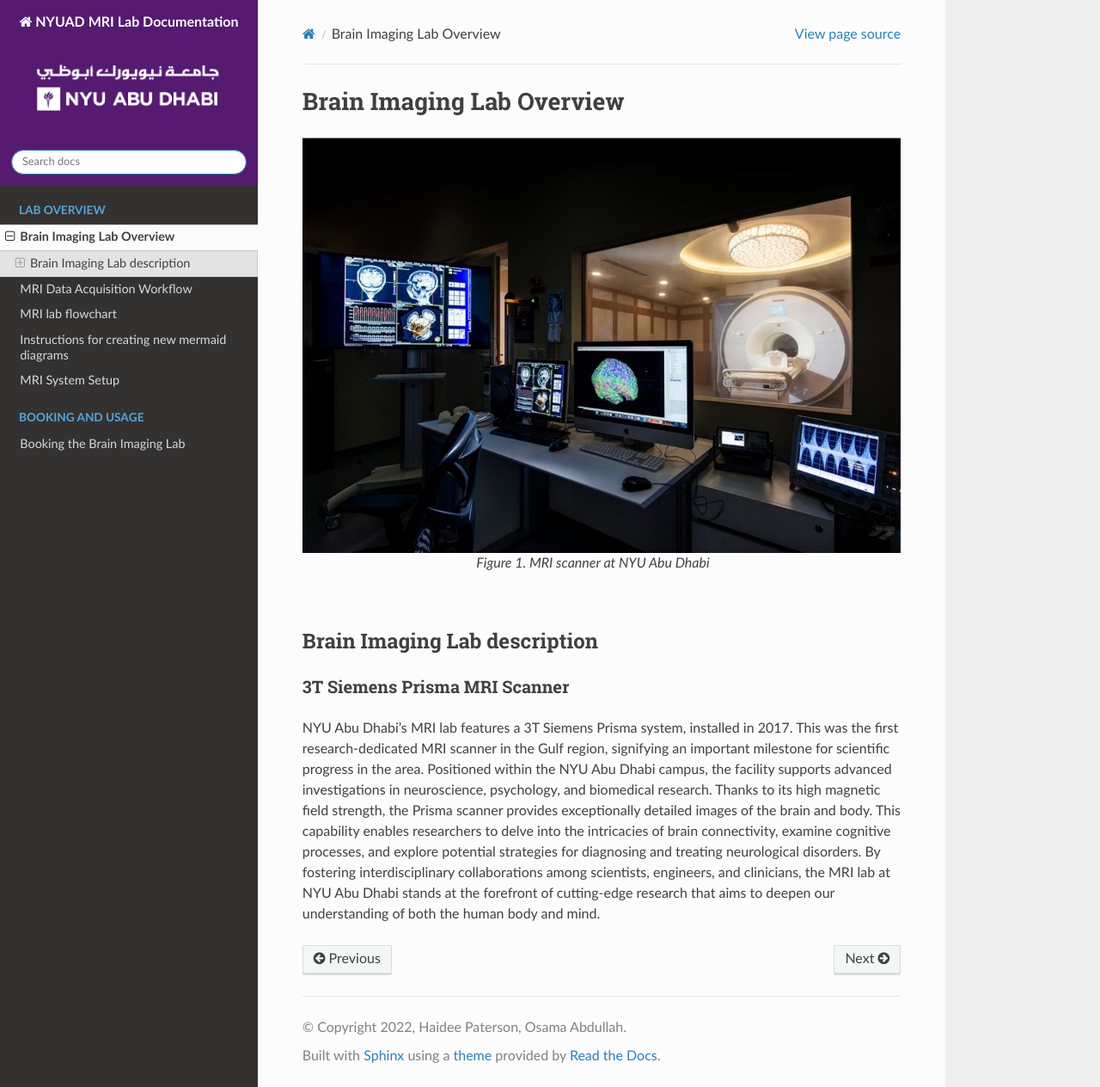
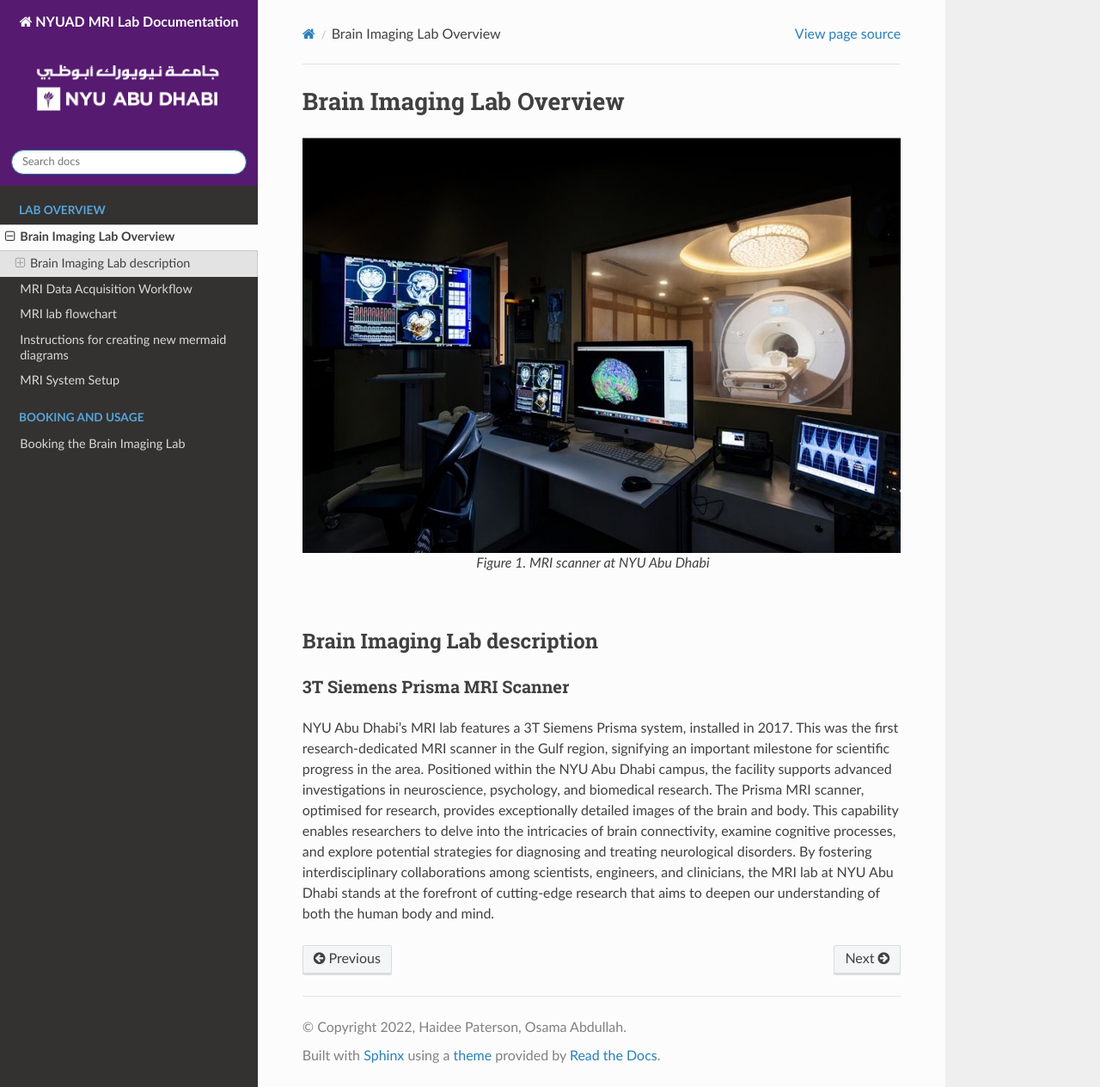
Before and after one commit to BioMedicalImaging-Core-NYUAD/brainimaging-lab-documentation, a Sphinx documentation site: the page built from docs/source/1-lab_overview/1-mri_lab_description.rst, in a window 1280 px wide and 1264 px high. Shown: the whole window at 86% size. Built offline with Sphinx 7.4.7 and the Read the Docs theme 3.1.0, drawn with Linux system fonts in a browser that asks for light colours.

```diff
--- a/docs/source/1-lab_overview/1-mri_lab_description.rst
+++ b/docs/source/1-lab_overview/1-mri_lab_description.rst
@@ -25,4 +25,4 @@
 3T Siemens Prisma MRI Scanner
 *****************************
 
-NYU Abu Dhabi’s MRI lab features a 3T Siemens Prisma system, installed in 2017. This was the first research-dedicated MRI scanner in the Gulf region, signifying an important milestone for scientific progress in the area. Positioned within the NYU Abu Dhabi campus, the facility supports advanced investigations in neuroscience, psychology, and biomedical research. Thanks to its high magnetic field strength, the Prisma scanner provides exceptionally detailed images of the brain and body. This capability enables researchers to delve into the intricacies of brain connectivity, examine cognitive processes, and explore potential strategies for diagnosing and treating neurological disorders. By fostering interdisciplinary collaborations among scientists, engineers, and clinicians, the MRI lab at NYU Abu Dhabi stands at the forefront of cutting-edge research that aims to deepen our understanding of both the human body and mind.
+NYU Abu Dhabi’s MRI lab features a 3T Siemens Prisma system, installed in 2017. This was the first research-dedicated MRI scanner in the Gulf region, signifying an important milestone for scientific progress in the area. Positioned within the NYU Abu Dhabi campus, the facility supports advanced investigations in neuroscience, psychology, and biomedical research. The Prisma MRI scanner, optimised for research, provides exceptionally detailed images of the brain and body. This capability enables researchers to delve into the intricacies of brain connectivity, examine cognitive processes, and explore potential strategies for diagnosing and treating neurological disorders. By fostering interdisciplinary collaborations among scientists, engineers, and clinicians, the MRI lab at NYU Abu Dhabi stands at the forefront of cutting-edge research that aims to deepen our understanding of both the human body and mind.
```
